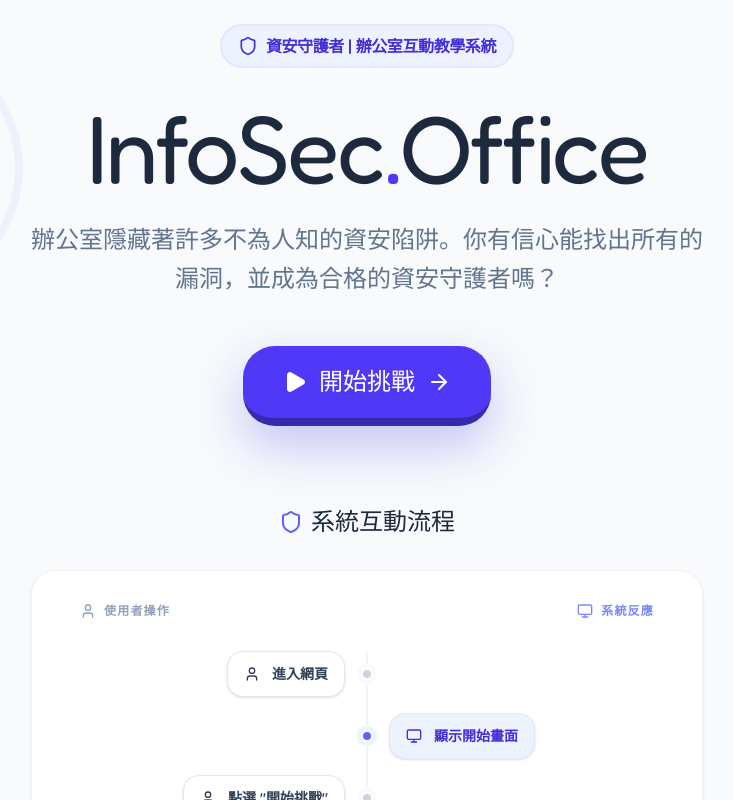
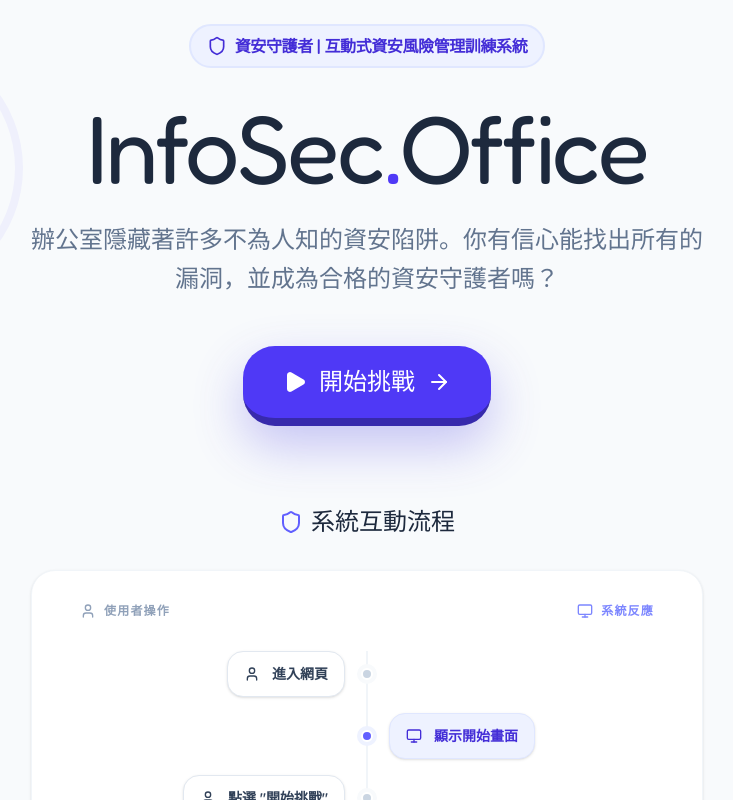
Before and after one commit to Jennifer-Yen/infosec.office, a React (Vite) app: page / in a window 1280 px wide. Shown: the whole page, without its empty margins (273-1006 px from the left). Built offline with nearby package versions, Linux system fonts and the light colour scheme; no server answers.

Commit message:
update title text

```diff
--- a/src/pages/HomePage.tsx
+++ b/src/pages/HomePage.tsx
@@ -24,7 +24,7 @@ export const HomePage: React.FC<HomePageProps> = ({ onStart }) => {
       >
         <div className="inline-flex items-center gap-2 px-4 py-2 bg-indigo-50 text-indigo-700 rounded-full mb-8 border-2 border-indigo-100">
           <Shield className="w-5 h-5" />
-          <span className="font-bold tracking-tight font-ui">資安守護者 | 辦公室互動教學系統</span>
+          <span className="font-bold tracking-tight font-ui">資安守護者 | 互動式資安風險管理訓練系統</span>
         </div>
 
         <h1 className="text-6xl md:text-8xl font-game text-slate-800 mb-6 tracking-tight">
```
